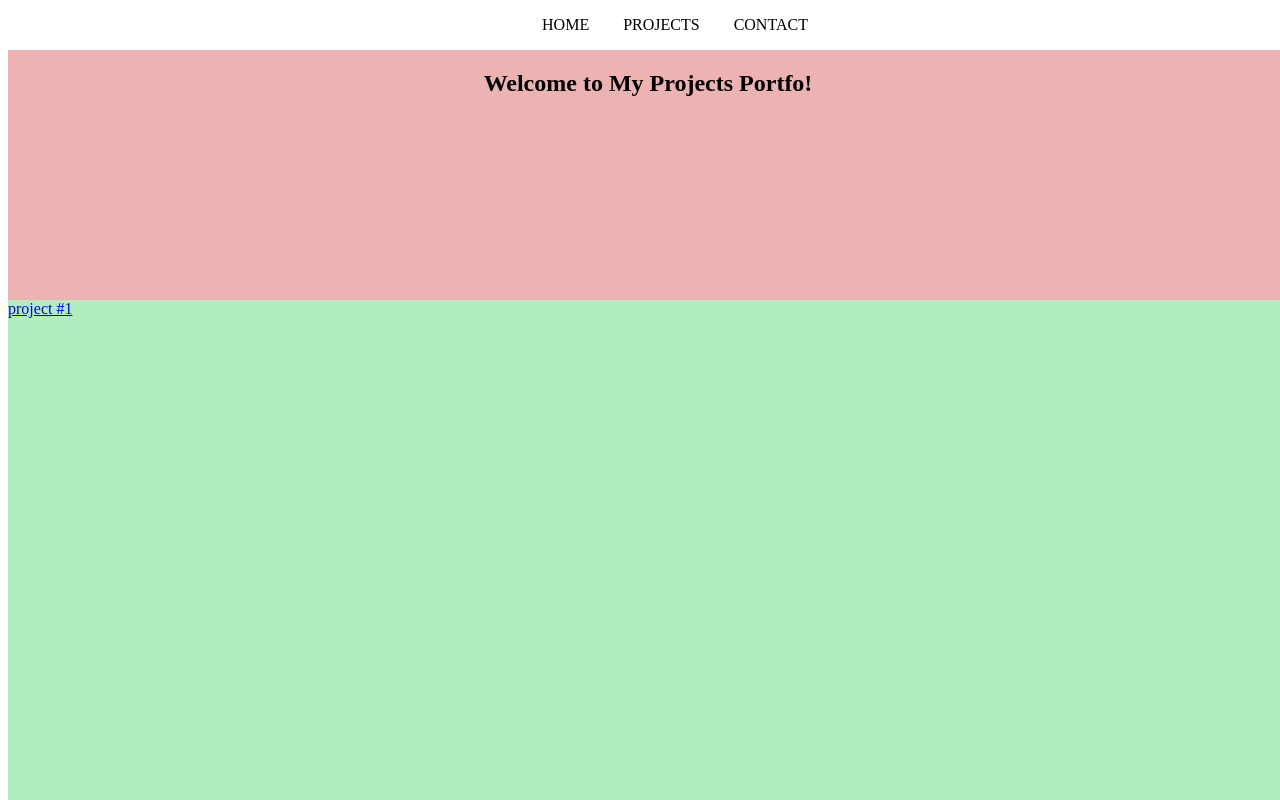
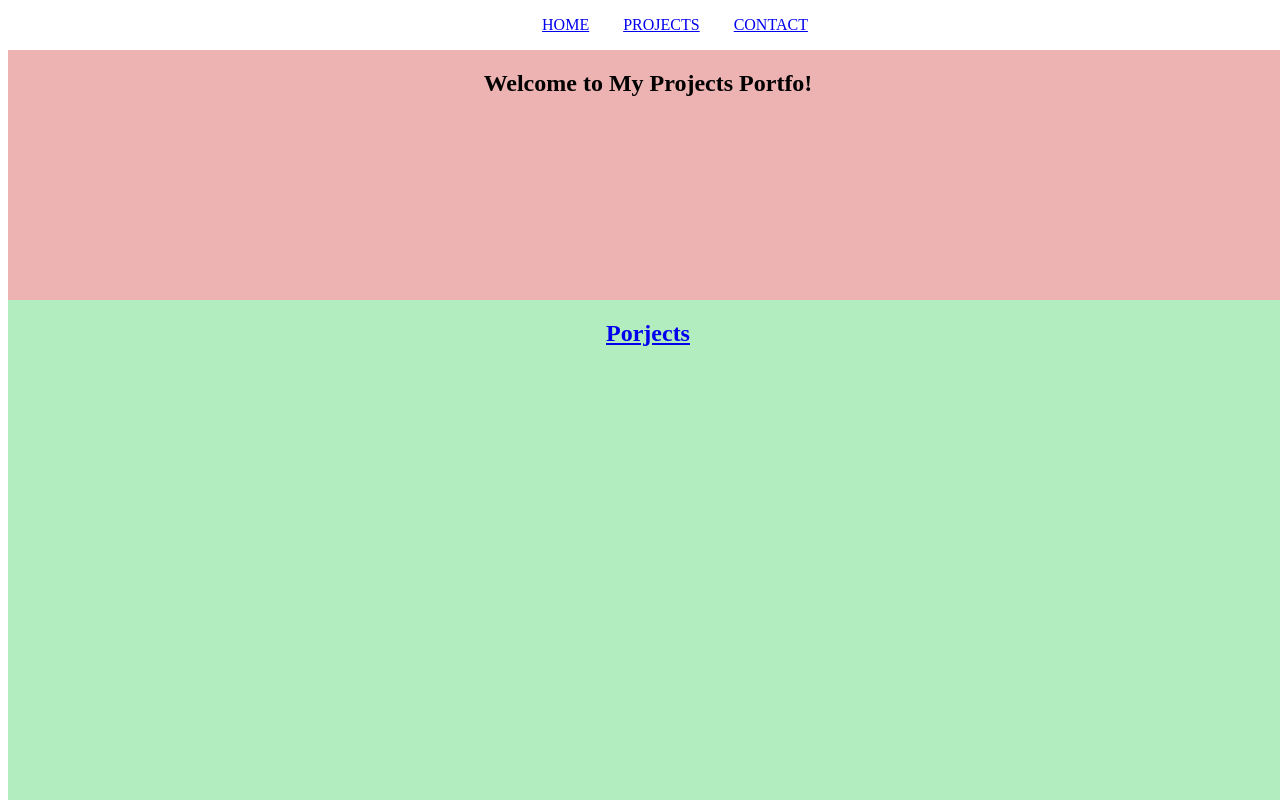
Before and after one commit to MohammadXroid/NajiHero-TODO, a plain HTML site: page index.html in a window 1280 px wide. Shown: the top 800 px of the page. Drawn offline with Linux system fonts and the light colour scheme.

Commit message:
project section

```diff
--- a/css/style.css
+++ b/css/style.css
@@ -37,3 +37,9 @@
     font-weight: 500;
     cursor: pointer;
   }
+
+  #projects-section .project-title {
+    text-decoration: none;
+    cursor: pointer;
+    text-align: center;
+  }
--- a/index.html
+++ b/index.html
@@ -9,9 +9,9 @@
   <body>
     <div id="navbar">
       <ul id="nav-ul">
-        <li id="nav-li">HOME</li>
-        <li id="nav-li">PROJECTS</li>
-        <li id="nav-li">CONTACT</li>
+        <li id="nav-li"><a href="#welcome-section">HOME</a> </li>
+        <li id="nav-li"> <a href="#projects-section">PROJECTS</a></li>
+        <li id="nav-li"><a href="#contact-section">CONTACT</a></li>
       </ul>
     </div>
     <section id="welcome-section">
@@ -20,7 +20,7 @@
 
     <section id="projects-section">
       <div class="project-title">
-        <a href="https://www.google.com">project #1</a>
+        <h1><a href="https://github.com/MohammadXroid">Porjects</a></h1>
       </div>
     </section>
     <section id="contact-section">
```
